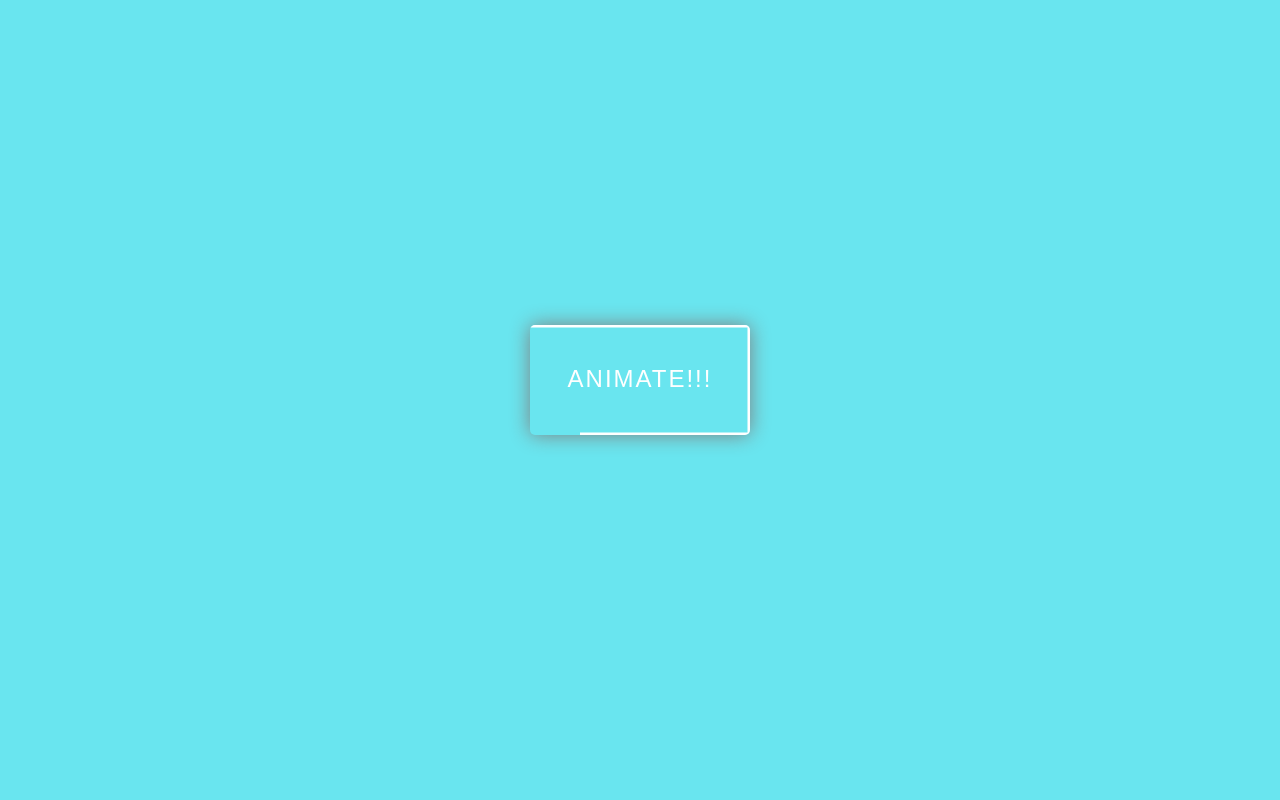
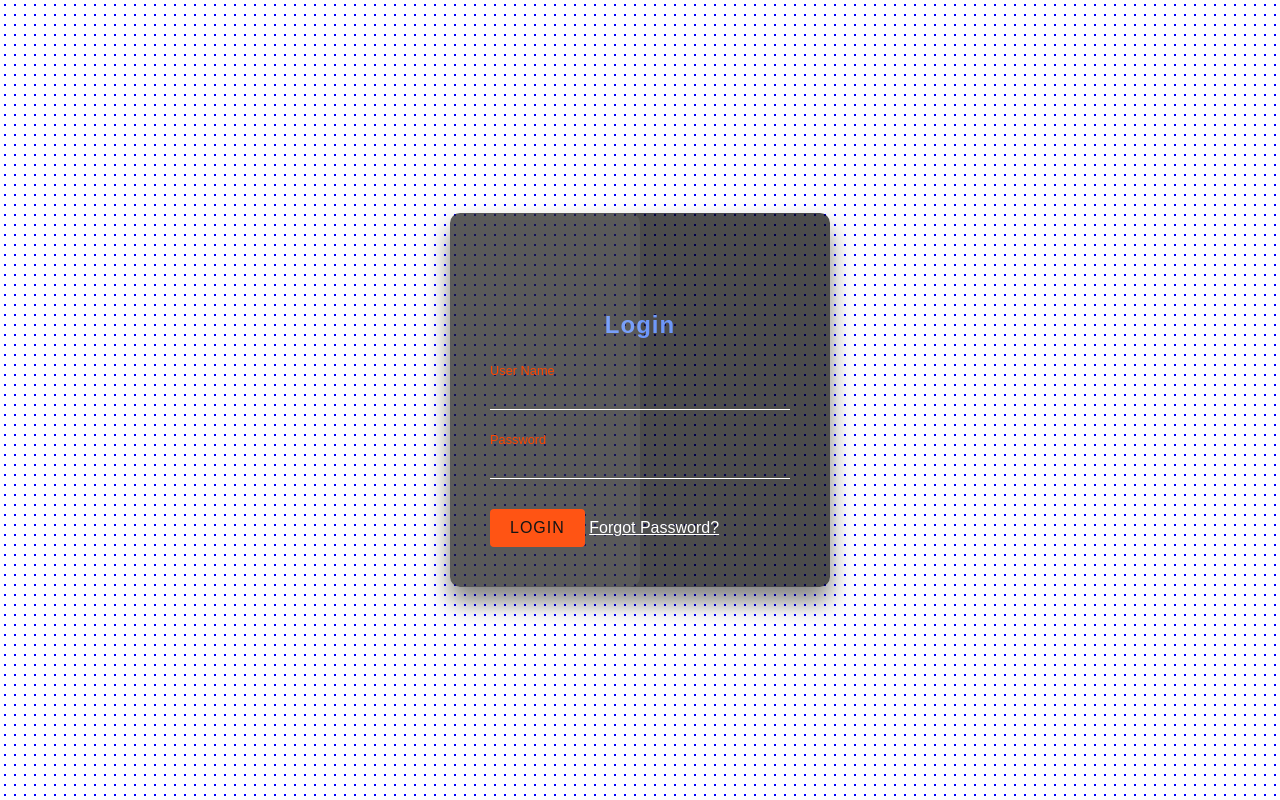
Before and after one commit to jobinsjose92/CSS, a plain HTML site: page index.html in a window 1280 px wide. Drawn offline with Linux system fonts and the light colour scheme.

Commit message:
Add files via upload

```diff
--- a/index.html
+++ b/index.html
@@ -5,16 +5,41 @@
     <meta http-equiv="X-UA-Compatible" content="IE=edge">
     <meta name="viewport" content="width=device-width, initial-scale=1.0">
     <link rel="stylesheet" href="styles.css">
-    <title>Document</title>
+    <title>LogMeIn</title>
 </head>
 <body>
-<a href="#">
-    <svg>
-        <rect>
+    <div class="login-wrapper">
+         <form action="" class="form">
+            <img src="" alt="">
+            <h2>Login</h2>
+            <div class="input-group">
+                <input type="text" name="loginUser" id="loginUser">
+                <label for="loginUser">User Name</label>
+            </div>
 
-        </rect>
-    </svg>
-    Animate!!!
-</a>
+            <div class="input-group">
+                <input type="password" name="loginPassword" id="loginPasword">
+                <label for="loginPassword">Password</label>
+            </div>
+            <input type="submit" value="Login" class="submit-btn">
+            <a href="#forgot-pw" class="forgot-pw">Forgot Password?</a>
+         </form>
+
+        <div id="forgot-pw">
+            <form action="" class="form">
+                <a href="#" class="close">&times;</a>
+                <h2>Reset Password</h2>
+                <div class="input-group">
+                    <input type="email" name="email" id="email">
+                    <label for="email">Email</label>
+                </div>
+                <input type="submit" value="Submit" class="submit-btn">
+            </form>
+        </div>
+
+
+    </div>
+
+
 </body>
 </html>
--- a/styles.css
+++ b/styles.css
@@ -1,54 +1,144 @@
-body{
+*{
     margin:0;
     padding:0;
-    background: rgba(19, 215, 230, 0.637);
+    box-sizing:border-box;
+
+}
+body{
+
+    background-size:10px 10px;;
+
+    background-image: radial-gradient(blue, 15%,transparent 15%);
+    font-family: sans-serif;
 }
 
-a{
-    position:absolute;
-    top:50%;
-    left:50%;
-    transform: translate(-50%,-50%);
-    padding : 20px;
-    width:180px;
-    height:70px;
-
-    text-align: center;
-    font-family: sans-serif;
-    text-transform: uppercase;
-    text-decoration: none;
-    font-size:24px;
-    letter-spacing: 2px;
-    color:#fff;
+.login-wrapper{
+    height: 100vh;
+    width: 100vw;
+    display: flex;
+    justify-content: center;
+    align-items: center;
 
 }
 
-a svg, a svg rect{
+form{
+    position: relative;
+    width: 100%;
+    max-width: 380px;
+
+    padding : 80px 40px 40px;
+    background:rgba(0,0,0,0.7);
+    border-radius: 10px;
+    color: #fff;
+    box-shadow: 0 15px 25px  rgba(0,0,0,0.5)
+}
+
+
+
+.form:before{
+    content: '';
     position: absolute;
-    top:-20px;
-    left:0;
-    width:100%;
-    height:100%;
-    fill:transparent;
-    border-radius: 5px;
-    box-shadow: 0 0 20px grey;
-    cursor: pointer;
+    top:0;
+    left: 0;
+    width: 50%;
+    height: 100%;
+    background: rgba(255,255,255,0.08);
+
+    border-radius: 10px;
+    pointer-events: none;
 
 }
 
-a svg rect{
+.form h2{
+    text-align: center;
+    letter-spacing: 1px;
+    margin-bottom: 2rem;
+    color: rgb(110, 152, 250);
 
-    stroke:#fff;
-    stroke-width:5;
-    transition:2.5s;
-    stroke-dasharray: 500,500;
-    stroke-dashoffset: 0;
+}
+.form .input-group{
+    position:relative;
 }
 
-a:hover svg rect{
+.form .input-group input{
+width:100%;
+padding: 10px 0;
+font-size:1rem;
+letter-spacing: 1px;
+margin-bottom: 30px;
+border:none;
+border-bottom: 1px solid #fff;
 
-    stroke-dasharray: 100,400;
-    stroke-dashoffset: 100;
-    stroke:rgb(233, 6, 6);
+outline: none;
+background-color: transparent;
+color:inherit;
+}
+
+.form .input-group label{
+    position: absolute;
+    top: 0;
+    left: 0;
+    padding: 10px 0;
+    font-size:1rem;
+
+    pointer-events: none;
+
+    transition: .3s ease-out;
 
 }
+
+/* to tranform the username label when clicked on to up side */
+.form .input-group  input:focus + label ,
+ .form .input-group input:valid + label
+{
+    transform: translateY(-18px);
+    color:orangered;
+    font-size: .8rem;
+}
+
+.submit-btn{
+    padding : 10px 20px;
+    background-color: orangered;
+    letter-spacing: 1px;
+    font-size: 1rem;
+    border-radius: 4px;
+    text-transform: uppercase;
+    border: none;
+    cursor: pointer;
+    box-shadow: orangered;
+}
+
+
+.forgot-pw{
+    color:inherit;
+}
+
+
+
+
+#forgot-pw{
+    position:absolute;
+    display: flex;
+    justify-content: center;
+    align-items: center;
+    top:0;
+    left: 0;
+    right: 0;
+    z-index: 1;
+    background : #fff;
+    opacity:0;
+    transition: 0.6s;
+}
+
+#forgot-pw:target{
+    height:100%;
+    opacity: 1;
+}
+
+.close{
+    position:absolute;
+    right: 1.5rem;
+    top:0.5rem;
+    color:inherit;
+    text-decoration: none;
+}
```
